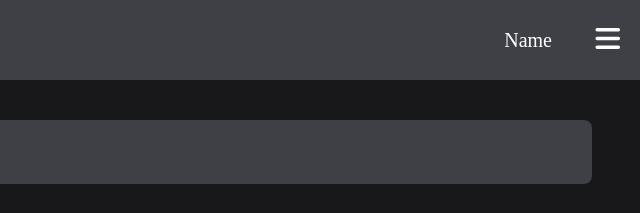
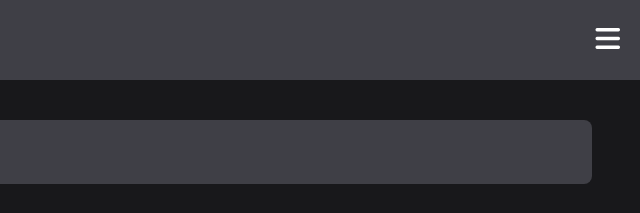
Before and after one commit to Rupayan0001/Complete_Todo_App, a website with bundled scripts: page read_todo.html in a window 1280 px wide. Shown: the top 213 px of the page, 640-1280 px from the left. Built offline with nearby package versions, Linux system fonts and the light colour scheme.

Commit message:
read_todo.html

```diff
--- a/read_todo.html
+++ b/read_todo.html
@@ -26,7 +26,7 @@
 
             </div>
             <div class="right">
-                <div class="nameOfUser">Name</div>
+                <div class="nameOfUser"></div>
                 <!-- <div class="imageOfUser"><i class="fa-solid fa-bars"></i></div> -->
             </div>
             <div id="sidebar" class="sidebar">
```
